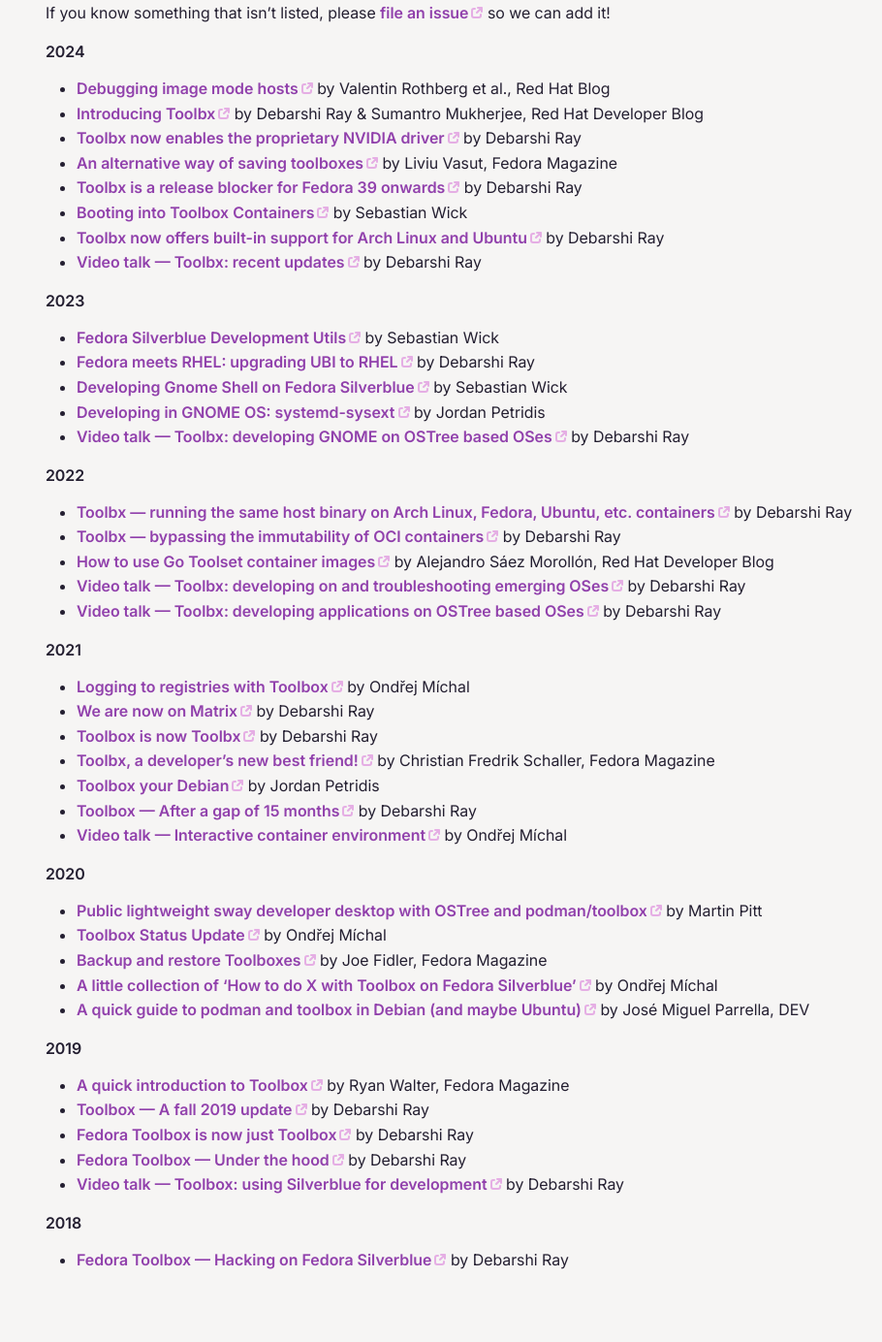
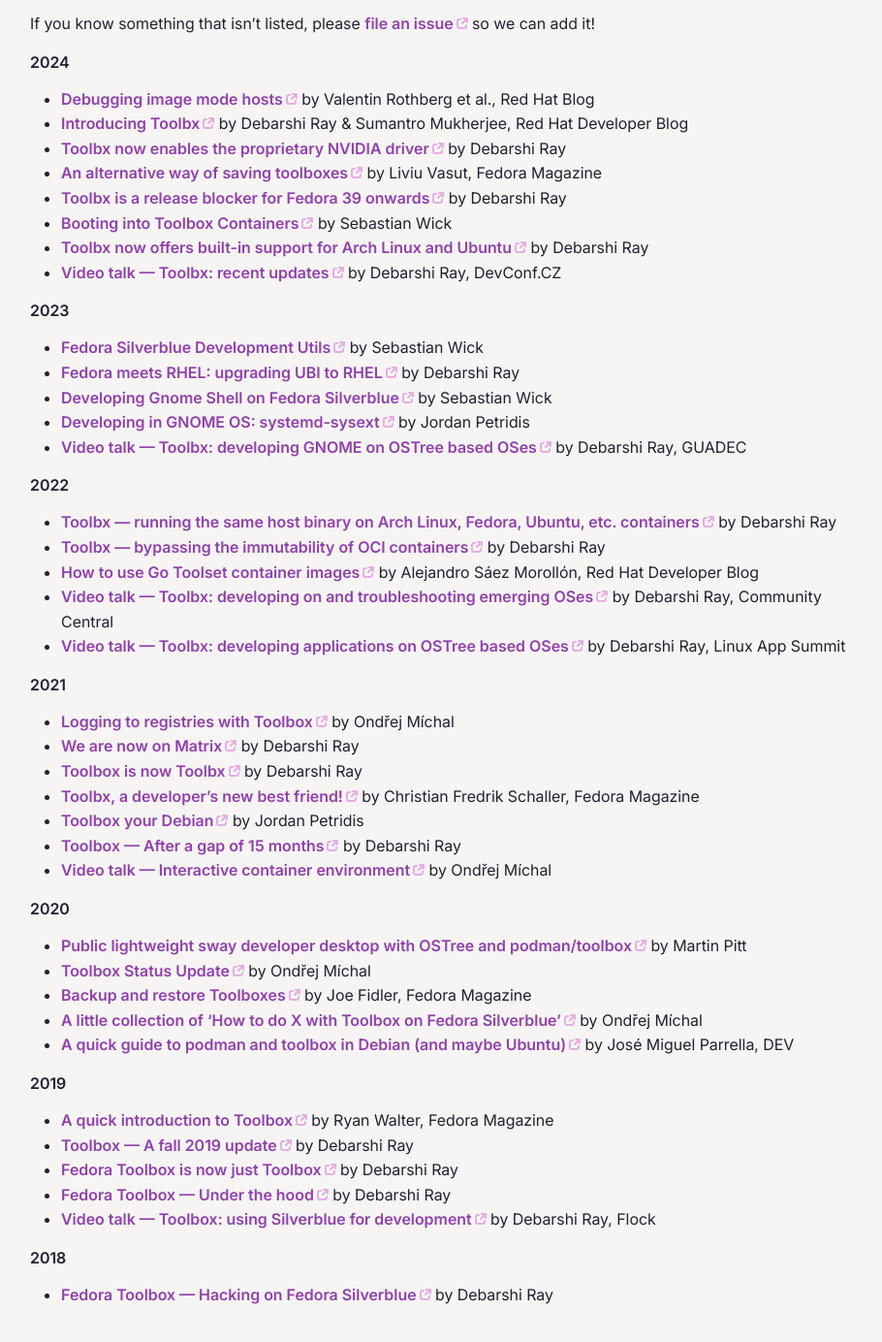
Before and after one commit to containers/containertoolbx.org, a Jekyll site: the page built from articles.md, in a window 1280 px wide and 1400 px high, scrolled down 492 px. Shown: the top 1384 px of the window at 97% size, without its empty margins (177-1087 px from the left). Built offline with Jekyll 4.4.1, drawn with Linux system fonts in a browser that asks for light colours.

Commit message:
Mention the event for video recordings of talks

```diff
--- a/articles.md
+++ b/articles.md
@@ -20,7 +20,7 @@
 * [Toolbx is a release blocker for Fedora 39 onwards](https://debarshiray.wordpress.com/2024/03/01/toolbx-is-a-release-blocker-for-fedora-39-onwards/) by Debarshi Ray
 * [Booting into Toolbox Containers](https://blog.sebastianwick.net/posts/booting-into-toolbox-containers/) by Sebastian Wick
 * [Toolbx now offers built-in support for Arch Linux and Ubuntu](https://debarshiray.wordpress.com/2024/01/20/toolbx-now-offers-built-in-support-for-arch-linux-and-ubuntu/) by Debarshi Ray
-* [Video talk —  Toolbx: recent updates](https://www.youtube.com/watch?v=tM0HNGgY9Fs) by Debarshi Ray
+* [Video talk —  Toolbx: recent updates](https://www.youtube.com/watch?v=tM0HNGgY9Fs) by Debarshi Ray, DevConf.CZ
 
 #### 2023
 
@@ -28,14 +28,14 @@
 * [Fedora meets RHEL: upgrading UBI to RHEL](https://debarshiray.wordpress.com/2023/08/25/fedora-meets-rhel-upgrading-ubi-to-rhel/) by Debarshi Ray
 * [Developing Gnome Shell on Fedora Silverblue](https://blog.sebastianwick.net/posts/silverblue-gnome-shell-development/) by Sebastian Wick
 * [Developing in GNOME OS: systemd-sysext](https://blogs.gnome.org/alatiera/2023/08/04/developing-gnome-os-systemd-sysext/) by Jordan Petridis
-* [Video talk —  Toolbx: developing GNOME on OSTree based OSes](https://www.youtube.com/watch?v=Pd4XSi4zrPs&t=16250s) by Debarshi Ray
+* [Video talk —  Toolbx: developing GNOME on OSTree based OSes](https://www.youtube.com/watch?v=Pd4XSi4zrPs&t=16250s) by Debarshi Ray, GUADEC
 
 #### 2022
 * [Toolbx — running the same host binary on Arch Linux, Fedora, Ubuntu, etc. containers](https://debarshiray.wordpress.com/2022/10/02/toolbx-running-the-same-binary-on-arch-linux-fedora-ubuntu-etc-containers/) by Debarshi Ray
 * [Toolbx — bypassing the immutability of OCI containers](https://debarshiray.wordpress.com/2022/07/22/toolbx-bypassing-the-immutability-of-oci-containers/) by Debarshi Ray
 * [How to use Go Toolset container images](https://developers.redhat.com/articles/2022/07/21/how-use-go-toolset-container-images) by Alejandro Sáez Morollón, Red Hat Developer Blog
-* [Video talk — Toolbx: developing on and troubleshooting emerging OSes](https://www.youtube.com/watch?v=ZTjQQvJtPZ0) by Debarshi Ray
-* [Video talk — Toolbx: developing applications on OSTree based OSes](https://www.youtube.com/watch?v=HxM15UOVmyA&t=20575s) by Debarshi Ray
+* [Video talk — Toolbx: developing on and troubleshooting emerging OSes](https://www.youtube.com/watch?v=ZTjQQvJtPZ0) by Debarshi Ray, Community Central
+* [Video talk — Toolbx: developing applications on OSTree based OSes](https://www.youtube.com/watch?v=HxM15UOVmyA&t=20575s) by Debarshi Ray, Linux App Summit
 
 #### 2021
 * [Logging to registries with Toolbox](https://harrymichal.undo.it/posts/2021/logging-to-registries-with-toolbox/) by Ondřej Míchal
@@ -58,7 +58,7 @@
 * [Toolbox — A fall 2019 update](https://debarshiray.wordpress.com/2019/11/01/toolbox-a-fall-2019-update/) by Debarshi Ray
 * [Fedora Toolbox is now just Toolbox](https://debarshiray.wordpress.com/2019/04/03/fedora-toolbox-is-now-just-toolbox/) by Debarshi Ray
 * [Fedora Toolbox — Under the hood](https://debarshiray.wordpress.com/2019/01/21/fedora-toolbox-under-the-hood/) by Debarshi Ray
-* [Video talk — Toolbox: using Silverblue for development](https://www.youtube.com/watch?v=BGXs0W6NRBM) by Debarshi Ray
+* [Video talk — Toolbox: using Silverblue for development](https://www.youtube.com/watch?v=BGXs0W6NRBM) by Debarshi Ray, Flock
 
 #### 2018
 * [Fedora Toolbox — Hacking on Fedora Silverblue](https://debarshiray.wordpress.com/2018/10/22/fedora-toolbox-hacking-on-fedora-silverblue/) by Debarshi Ray
```
